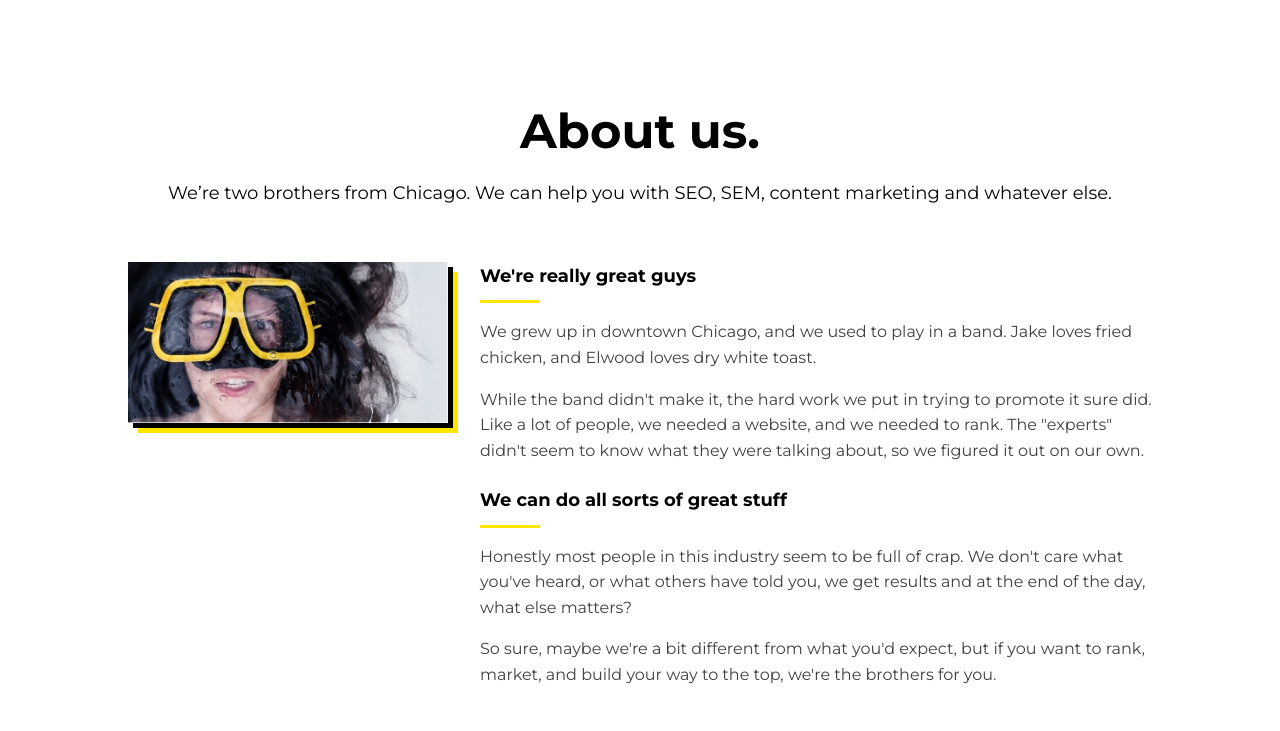
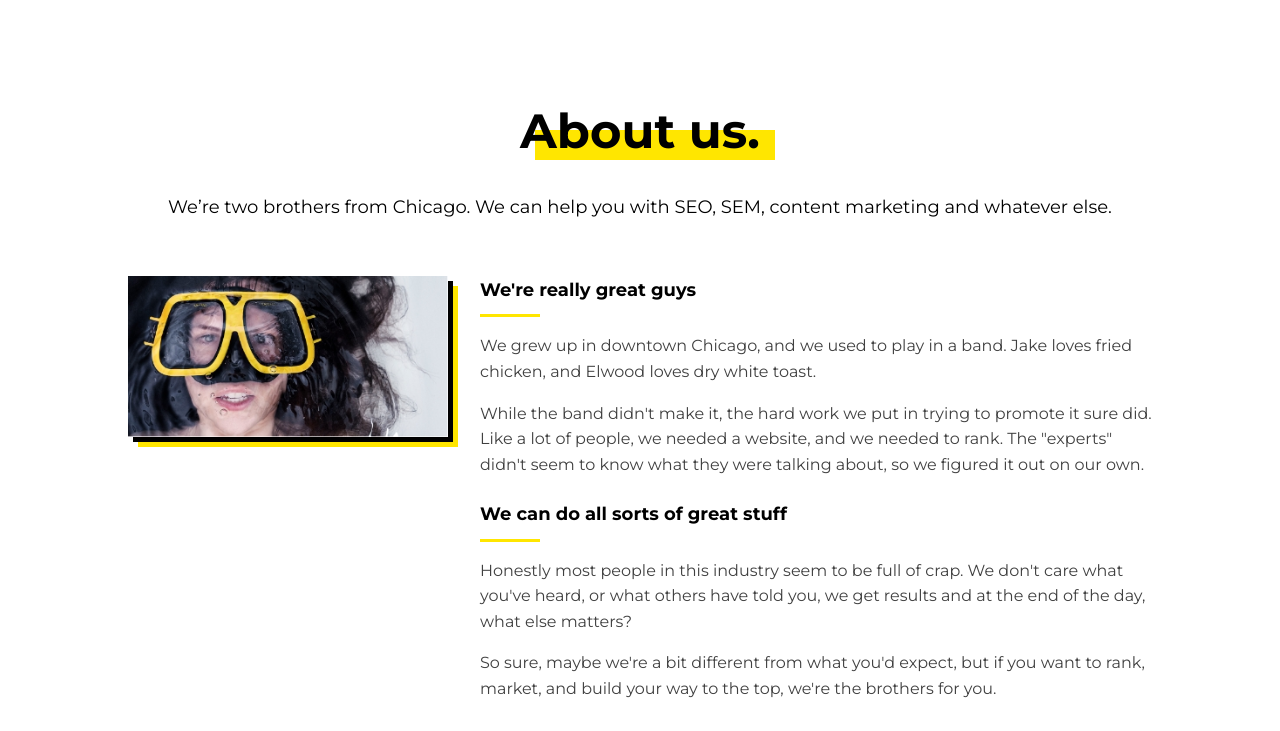
Before and after one commit to plaxamana/jake-elwood-agency, a plain HTML site: page about.html in a window 1280 px wide. Shown: the part 69-800 px from the top of the page. Drawn offline with Linux system fonts and the light colour scheme; a web font is replaced by a local one.

Commit message:
added yellow bar to title

```diff
--- a/css/style.css
+++ b/css/style.css
@@ -36,7 +36,18 @@ strong {
 
 .page-title {
   font-size: 3rem;
-  margin-bottom: 0;
+  margin-bottom: .5em;
+  justify-self: center;
+}
+
+.page-title::after {
+  content: "";
+  display: block;
+  width: 100%;
+  height: 30px;
+  margin-top: -40px;
+  margin-left: 15px;
+  background: #FFE600;
 }
 
 .subtitle {
@@ -80,6 +91,7 @@ strong {
   padding: .5em 1.75em;
   font-weight: 700;
   margin-top: .5em;
+  text-decoration: none;
 }
 
 .btn-primary {
```
